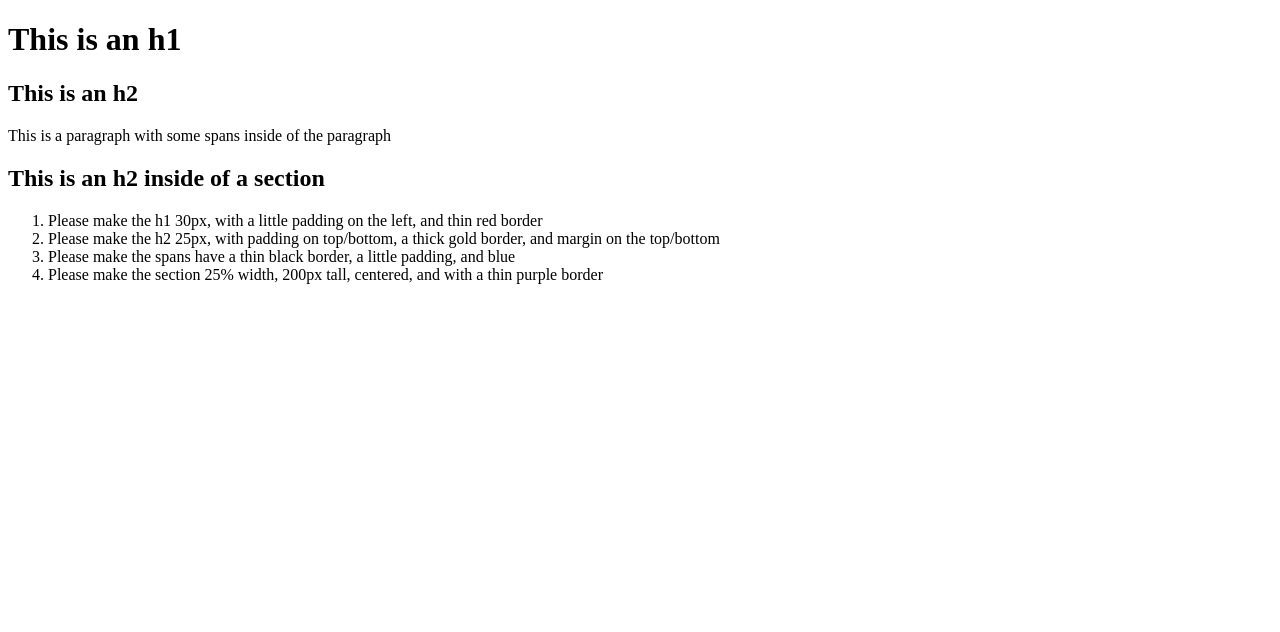
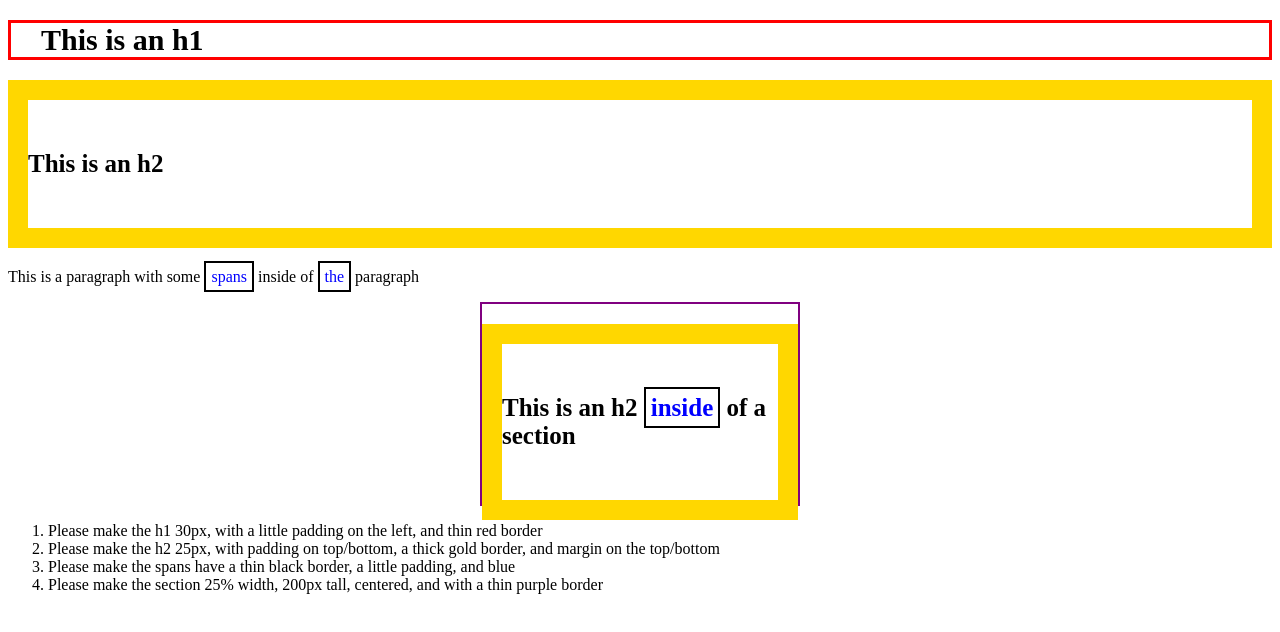
Before and after one commit to aadenbyte/box-model-practice, a plain HTML site: page index.html in a window 1280 px wide. Drawn offline with Linux system fonts and the light colour scheme.

Commit message:
Completed CSS

```diff
--- a/index.html
+++ b/index.html
@@ -1,14 +1,19 @@
 <!DOCTYPE html>
 <html lang="en">
+
 	<head>
 		<title>Blank Template</title>
 		<!-- external CSS link -->
 		<link rel="stylesheet" href="style.css">
 	</head>
+
 	<body>
+
 		<h1>This is an h1</h1>
 		<h2>This is an h2</h2>
-		<p>This is a paragraph with some <span>spans</spans> inside of <span>the</span> paragraph</p>
+
+		<p>This is a paragraph with some <span>spans</span> inside of <span>the</span> paragraph</p>
+
 		<section>
 			<h2>This is an h2 <span>inside</span> of a section</h2>
 		</section>
--- a/style.css
+++ b/style.css
@@ -1,7 +1,29 @@
 /* Please make the h1 30px, with a little padding on the left, and thin red border */
+h1 {
+  font-size: 30px;
+  padding-left: 30px;
+  border: 3px solid red;
+}
 
 /* Please make the h2 25px, with padding on top/bottom, a thick gold border, and margin on the top/bottom */
+h2 {
+  font-size: 25px;
+  padding: 50px 0;
+  border: 20px solid gold;
+  margin: 20px 0;
+}
 
 /* Please make the spans have a thin black border, a little padding, and blue */
+span {
+  border: 2px solid black;
+  padding: 5px;
+  color: blue;
+}
 
 /* Please make the section 25% width, 200px tall, centered, and with a thin purple border */
+section {
+  width: 25%;
+  height: 200px;
+  margin: 0 auto;
+  border: 2px solid purple;
+}
```
